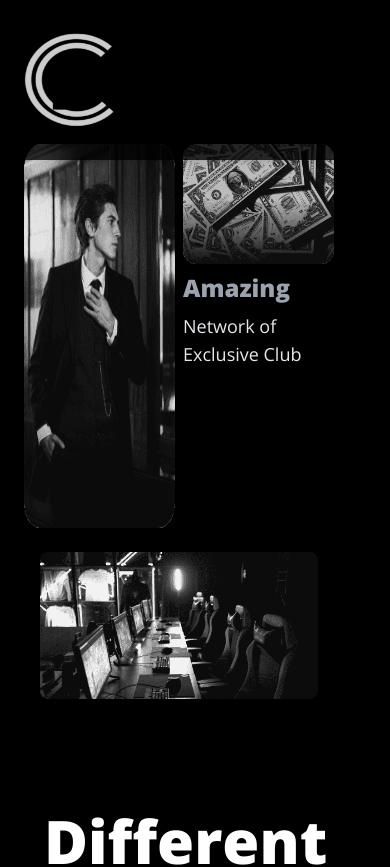
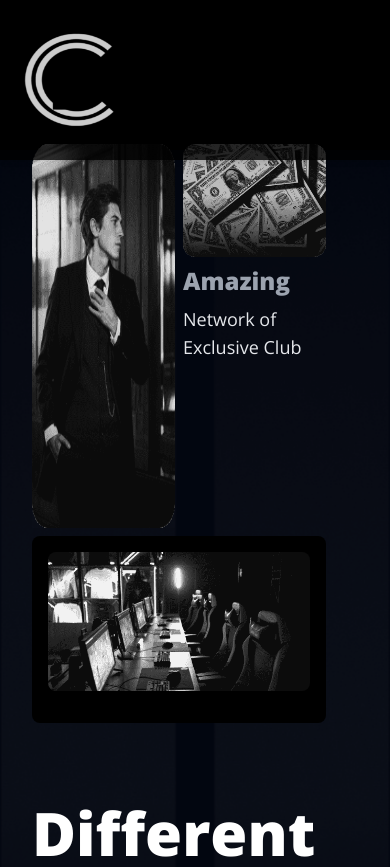
Before and after one commit to Alihissam/cnkavreactapp, a React (Vite) app in the folder react-webapp/: page / in a window 390 px wide. Shown: the top 867 px of the page. Built offline with nearby package versions, Linux system fonts and the light colour scheme.

Commit message:
home page responsive

```diff
--- a/react-webapp/src/components/visitorComponents/HeroSection.jsx
+++ b/react-webapp/src/components/visitorComponents/HeroSection.jsx
@@ -1,4 +1,4 @@
-import React from "react";
+import React from 'react';
 import {
   nextIcons,
   arrowIcon,
@@ -12,58 +12,69 @@ import {
   starsGroup,
   modalMan,
   labImage,
-  herobg
-} from "../../images";
-import { AnimatedTooltip } from "../ui/animated-tooltip";
-import { Link } from "react-router-dom";
+  herobg,
+} from '../../images';
+import { AnimatedTooltip } from '../ui/animated-tooltip';
+import { Link } from 'react-router-dom';
 
 const people = [
   {
     id: 1,
-    name: "John Doe",
-    designation: "Software Engineer",
+    name: 'John Doe',
+    designation: 'Software Engineer',
     image: FiverStars1,
   },
   {
     id: 2,
-    name: "Robert Johnson",
-    designation: "Product Manager",
+    name: 'Robert Johnson',
+    designation: 'Product Manager',
     image: FiverStars2,
   },
   {
     id: 3,
-    name: "Jane Smith",
-    designation: "Data Scientist",
+    name: 'Jane Smith',
+    designation: 'Data Scientist',
     image: FiverStars3,
   },
   {
     id: 4,
-    name: "Emily Davis",
-    designation: "UX Designer",
+    name: 'Emily Davis',
+    designation: 'UX Designer',
     image: FiverStars4,
   },
   {
     id: 5,
-    name: "Tyler Durden",
-    designation: "Soap Developer",
+    name: 'Tyler Durden',
+    designation: 'Soap Developer',
     image: FiverStars5,
   },
   {
     id: 6,
-    name: "Dora",
-    designation: "The Explorer",
+    name: 'Dora',
+    designation: 'The Explorer',
     image: FiverStars6,
   },
 ];
 
 export default function HeroSection() {
   return (
-    <section
-    // style={{ backgroundImage: `url(${herobg})`, backgroundSize: 'cover', backgroundPosition: 'center' }}
+    <section className=" md:pt-[20rem] pt-36  flex flex-col-reverse md:flex-row  relative">
+      <div
+        style={{
+          backgroundImage: `url(${herobg})`,
+          backgroundSize: 'cover',
+          backgroundPosition: 'center',
+          height: '80%',
+          width: '100%',
+          top: 150,
+          bottom: 0,
+          opacity:0.9
 
-    className="px-[1.5rem] md:pt-[20rem] pt-36  flex flex-col-reverse md:flex-row  relative">
-     {/*  <div
-      className="  inset-0 grid grid-cols-10 mt-32 z-0">
+        }}
+        className="absolute bg-gray-950"
+      ></div>
+      {/* <div className="bg-gray-800 opacity-40"> */}
+      {/* <div className="bg-gray-800 opacity-40"></div>
         <div className="bg-gray-800 opacity-40"></div>
         <div className="bg-gray-800 opacity-40"></div>
         <div className="bg-gray-800 opacity-40"></div>
@@ -71,17 +82,17 @@ export default function HeroSection() {
         <div className="bg-gray-800 opacity-40"></div>
         <div className="bg-gray-800 opacity-40"></div>
         <div className="bg-gray-800 opacity-40"></div>
-        <div className="bg-gray-800 opacity-40"></div>
-        <div className="bg-gray-800 opacity-40"></div>
-        <div className="bg-gray-800 opacity-40"></div>
-      </div> */}
-      <div className="py-20 px-5 md:w-[60%] z-20 ">
+        <div className="bg-gray-800 opacity-40"></div>  */}
+      <div className="py-20 px-[2rem] md:w-[60%] z-20 ">
         <h1 className="text-white text-6xl md:text-7xl font-extrabold mb-4">
           Different Social
         </h1>
         <h2 className="text-2xl mb-6">
           Quest, Connect & Earn:
-          <span className="font-semibold text-gray-400"> An Exclusive Club</span>
+          <span className="font-semibold text-gray-400">
+            {' '}
+            An Exclusive Club
+          </span>
         </h2>
         <p className="text-xl mb-6 leading-relaxed">
           Welcome to a place where you don't just connect, you form alliances -
@@ -126,19 +137,11 @@ export default function HeroSection() {
           </Link>
         </div>
       </div>
-      <div className="z-20  mr-8">
+      <div className="z-20 px-[2rem] mr-8">
         <div className="grid gap-2  grid-cols-2 md:grid-cols-2 lg:grid-cols-2">
-          <img
-            src={modalMan}
-            alt="Image 1"
-            className="w-full h-96"
-          />
+          <img src={modalMan} alt="Image 1" className="w-full h-96" />
           <div className="z-10 space-y-2">
-            <img
-              src={monyImage}
-              alt="Image 2"
-              className="w-full  rounded-lg"
-            />
+            <img src={monyImage} alt="Image 2" className="w-full  rounded-lg" />
             <h3 className="md:text-5xl text-2xl font-extrabold text-gray-400">
               Amazing
             </h3>
```
